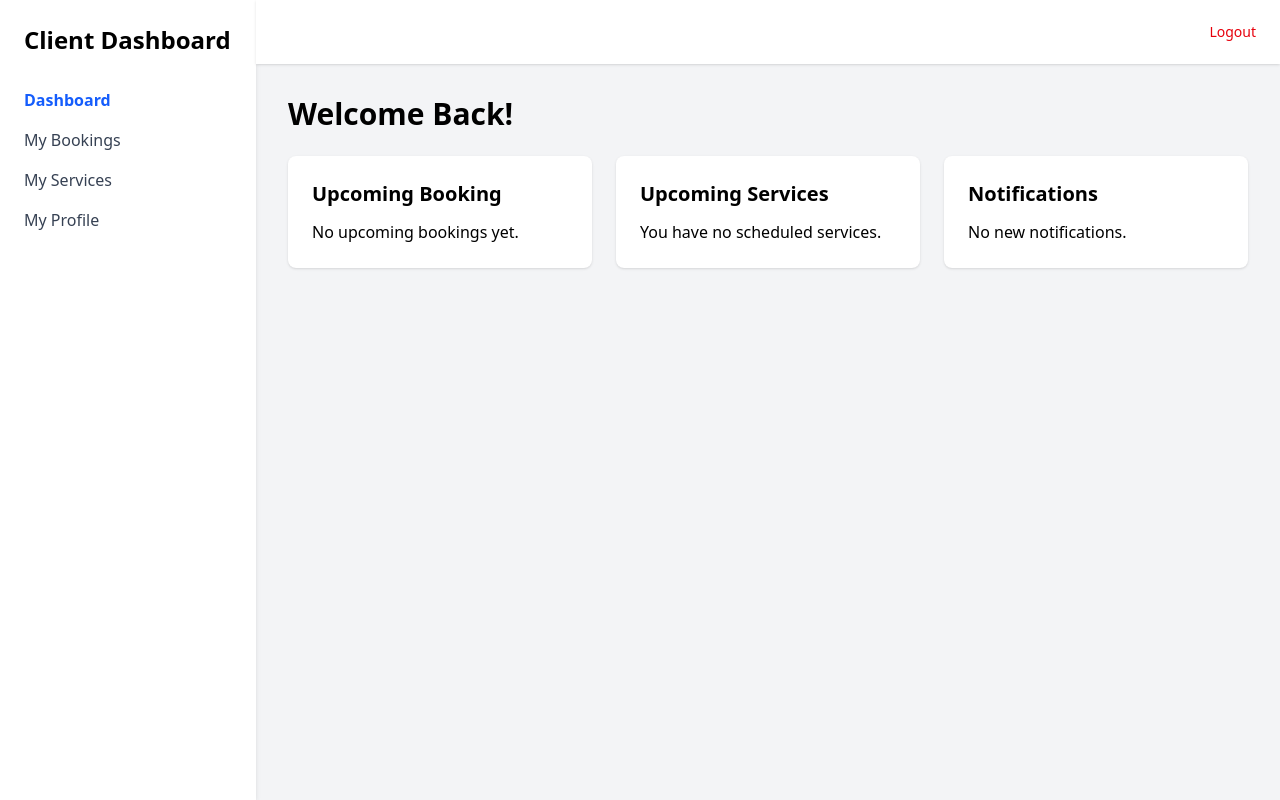
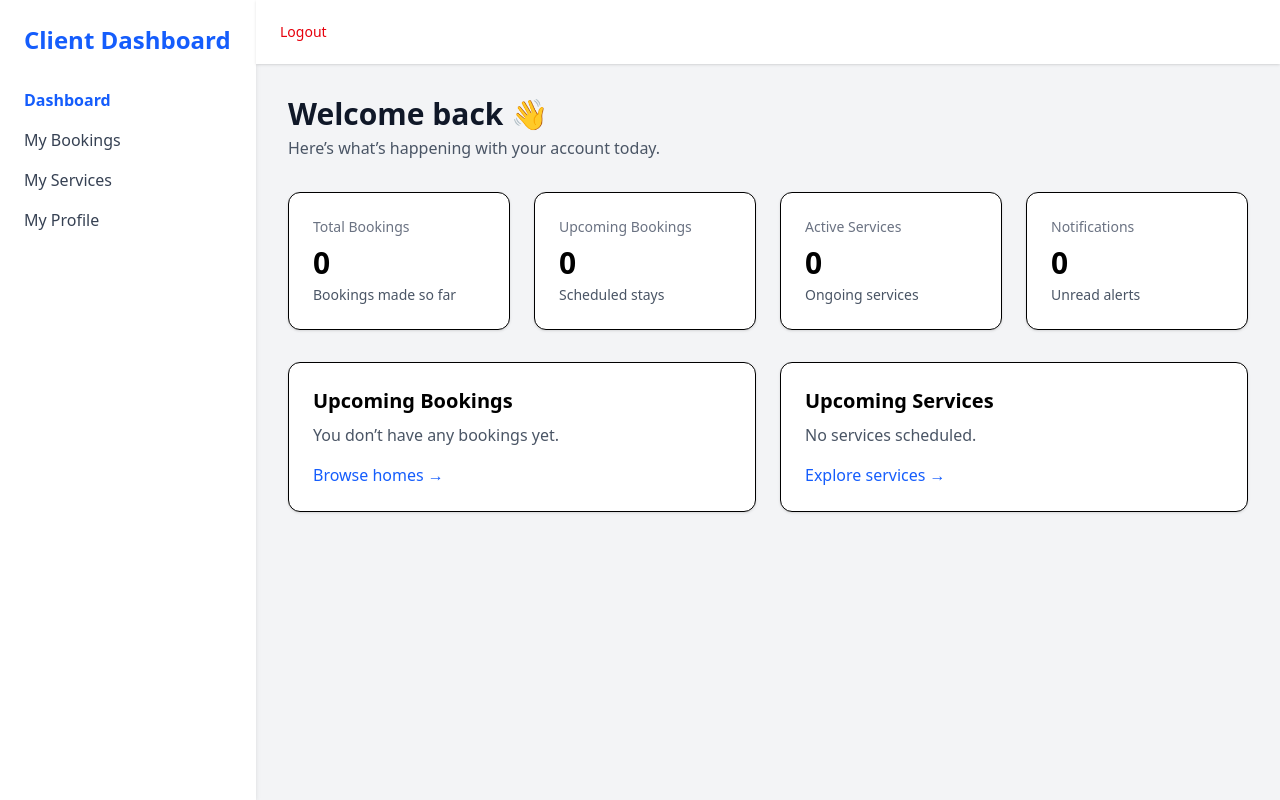
Before and after one commit to Clevoh/Hostein, a React app in the folder frontend/: page /login in a window 1280 px wide. Both pictures are taken after typing "name@example.com", "Sample123" into the empty fields and a click on the button "Login". Built offline with nearby package versions, Linux system fonts and the light colour scheme; the HTML template or start-up script is replaced by a standard one.

Commit message:
Customised Client dashboard

```diff
--- a/frontend/src/Layouts/client/ClientLayout.jsx
+++ b/frontend/src/Layouts/client/ClientLayout.jsx
@@ -1,5 +1,5 @@
 import React from "react";
-import { Outlet, Link, useLocation, useNavigate } from "react-router-dom";
+import { Outlet, Link, useLocation, useNavigate, NavLink } from "react-router-dom";
 import { logout } from "../../utils/logout";
 
 export default function ClientLayout() {
@@ -7,7 +7,9 @@ export default function ClientLayout() {
   const navigate = useNavigate();
 
   const isActive = (path) =>
-    pathname === path ? "text-blue-600 font-semibold" : "text-gray-700";
+    pathname === path
+      ? "text-blue-600 font-semibold"
+      : "text-gray-700 hover:text-blue-600";
 
   function handleLogout() {
     logout();
@@ -15,11 +17,13 @@ export default function ClientLayout() {
   }
 
   return (
-    <div className="flex h-screen bg-gray-100">
+    <div className="min-h-screen bg-gray-100 flex">
 
-      {/* Sidebar */}
-      <aside className="w-64 bg-white shadow-md p-6">
-        <h2 className="text-2xl font-bold mb-8">Client Dashboard</h2>
+      {/* ================= DESKTOP SIDEBAR ================= */}
+      <aside className="hidden md:flex w-64 bg-white shadow-md p-6 flex-col">
+        <h2 className="text-2xl font-bold mb-8 text-blue-600">
+          Client Dashboard
+        </h2>
 
         <nav className="flex flex-col space-y-4">
           <Link to="/client" className={isActive("/client")}>Dashboard</Link>
@@ -29,11 +33,13 @@ export default function ClientLayout() {
         </nav>
       </aside>
 
-      {/* Main content */}
-      <div className="flex-1 flex flex-col">
+      {/* ================= MAIN AREA ================= */}
+      <div className="flex-1 flex flex-col min-w-0">
 
-        {/* TOPBAR (NEW) */}
-        <header className="h-16 bg-white shadow flex items-center justify-end px-6">
+        {/* ================= TOP BAR ================= */}
+        <header className="h-14 md:h-16 bg-white shadow flex items-center justify-between px-4 md:px-6">
+          <h1 className="md:hidden font-bold text-blue-600">Hostein</h1>
+
           <button
             onClick={handleLogout}
             className="text-sm text-red-600 hover:underline"
@@ -42,9 +48,27 @@ export default function ClientLayout() {
           </button>
         </header>
 
-        <main className="flex-1 p-8 overflow-y-auto">
+        {/* ================= CONTENT ================= */}
+        <main className="flex-1 p-4 md:p-8 overflow-y-auto pb-24 md:pb-8">
           <Outlet />
         </main>
+
+        {/* ================= MOBILE BOTTOM NAV ================= */}
+        <nav className="md:hidden fixed bottom-0 left-0 right-0 bg-white border-t flex justify-around py-2 text-sm">
+          <NavLink to="/client" className={({ isActive }) => isActive ? "text-blue-600 font-semibold" : "text-gray-600"}>
+            Home
+          </NavLink>
+          <NavLink to="/client/bookings" className={({ isActive }) => isActive ? "text-blue-600 font-semibold" : "text-gray-600"}>
+            Bookings
+          </NavLink>
+          <NavLink to="/client/services" className={({ isActive }) => isActive ? "text-blue-600 font-semibold" : "text-gray-600"}>
+            Services
+          </NavLink>
+          <NavLink to="/client/profile" className={({ isActive }) => isActive ? "text-blue-600 font-semibold" : "text-gray-600"}>
+            Profile
+          </NavLink>
+        </nav>
+
       </div>
     </div>
   );
--- a/frontend/src/components/StatCard.jsx
+++ b/frontend/src/components/StatCard.jsx
@@ -1,12 +1,11 @@
-// src/components/StatCard.jsx
-import React from "react";
+import React from 'react';
 
 export default function StatCard({ title, value, subtitle }) {
   return (
-    <div className="bg-white rounded-xl shadow p-5">
-      <div className="text-sm text-gray-500">{title}</div>
-      <div className="text-2xl font-bold mt-1">{value}</div>
-      {subtitle && <div className="text-xs text-gray-400 mt-2">{subtitle}</div>}
+    <div className="bg-white rounded-xl shadow-sm border p-6 hover:shadow-md transition">
+      <h3 className="text-sm font-medium text-gray-500">{title}</h3>
+      <p className="text-3xl font-bold text-primary-600 mt-2">{value}</p>
+      <p className="text-sm text-gray-600 mt-1">{subtitle}</p>
     </div>
   );
 }
--- a/frontend/src/pages/client/ClientBookings.jsx
+++ b/frontend/src/pages/client/ClientBookings.jsx
@@ -1,16 +1,15 @@
-import React from "react";
-
 export default function ClientBookings() {
   return (
-    <div>
-      <h1 className="text-2xl font-bold mb-6">My Bookings</h1>
+    <div className="space-y-6">
+      <h1 className="text-2xl font-bold">My Bookings</h1>
 
-      {/* List of bookings */}
-      <div className="space-y-4">
-        <div className="bg-white shadow rounded-lg p-4">
-          <h3 className="font-semibold">No bookings yet</h3>
-          <p className="text-gray-600">Your bookings will appear here.</p>
-        </div>
+      <div className="bg-white rounded-xl border p-6 text-center">
+        <p className="text-gray-600 mb-4">
+          You don’t have any bookings yet.
+        </p>
+        <button className="px-5 py-2 bg-primary-500 text-white rounded-lg hover:bg-primary-600">
+          Find a place to stay
+        </button>
       </div>
     </div>
   );
--- a/frontend/src/pages/client/ClientDashboardHome.jsx
+++ b/frontend/src/pages/client/ClientDashboardHome.jsx
@@ -1,28 +1,84 @@
 import React from "react";
+import StatCard from "../../components/StatCard";
+import { Link } from "react-router-dom";
 
 export default function ClientDashboardHome() {
   return (
-    <div>
-      <h1 className="text-3xl font-bold mb-6">Welcome Back!</h1>
+    <div className="space-y-8">
 
-      <div className="grid grid-cols-1 md:grid-cols-3 gap-6">
+      {/* ================= HEADER ================= */}
+      <div>
+        <h1 className="text-2xl md:text-3xl font-bold text-gray-900">
+          Welcome back 👋
+        </h1>
+        <p className="text-gray-600 mt-1 text-sm md:text-base">
+          Here’s what’s happening with your account today.
+        </p>
+      </div>
 
-        {/* Upcoming Booking */}
-        <div className="bg-white shadow rounded-lg p-6">
-          <h2 className="text-xl font-semibold mb-3">Upcoming Booking</h2>
-          <p>No upcoming bookings yet.</p>
+      {/* ================= STATS ================= */}
+      <div className="grid grid-cols-2 sm:grid-cols-2 lg:grid-cols-4 gap-4 md:gap-6">
+        <StatCard
+          title="Total Bookings"
+          value="0"
+          subtitle="Bookings made so far"
+        />
+        <StatCard
+          title="Upcoming Bookings"
+          value="0"
+          subtitle="Scheduled stays"
+        />
+        <StatCard
+          title="Active Services"
+          value="0"
+          subtitle="Ongoing services"
+        />
+        <StatCard
+          title="Notifications"
+          value="0"
+          subtitle="Unread alerts"
+        />
+      </div>
+
+      {/* ================= QUICK ACTIONS ================= */}
+      <div className="grid grid-cols-1 md:grid-cols-2 gap-6">
+
+        {/* BOOKINGS */}
+        <div className="bg-white rounded-xl shadow-sm border p-5 md:p-6 flex flex-col justify-between">
+          <div>
+            <h2 className="text-lg md:text-xl font-semibold mb-2">
+              Upcoming Bookings
+            </h2>
+            <p className="text-gray-600 text-sm md:text-base">
+              You don’t have any bookings yet.
+            </p>
+          </div>
+
+          <Link
+            to="/rentals"
+            className="mt-4 inline-flex items-center text-blue-600 font-medium hover:underline"
+          >
+            Browse homes →
+          </Link>
         </div>
 
-        {/* Upcoming Services */}
-        <div className="bg-white shadow rounded-lg p-6">
-          <h2 className="text-xl font-semibold mb-3">Upcoming Services</h2>
-          <p>You have no scheduled services.</p>
-        </div>
+        {/* SERVICES */}
+        <div className="bg-white rounded-xl shadow-sm border p-5 md:p-6 flex flex-col justify-between">
+          <div>
+            <h2 className="text-lg md:text-xl font-semibold mb-2">
+              Upcoming Services
+            </h2>
+            <p className="text-gray-600 text-sm md:text-base">
+              No services scheduled.
+            </p>
+          </div>
 
-        {/* Notifications */}
-        <div className="bg-white shadow rounded-lg p-6">
-          <h2 className="text-xl font-semibold mb-3">Notifications</h2>
-          <p>No new notifications.</p>
+          <Link
+            to="/services"
+            className="mt-4 inline-flex items-center text-blue-600 font-medium hover:underline"
+          >
+            Explore services →
+          </Link>
         </div>
 
       </div>
```
Also changed, not shown: frontend/src/pages/client/ClientProfile.jsx (+213 -9 lines).
